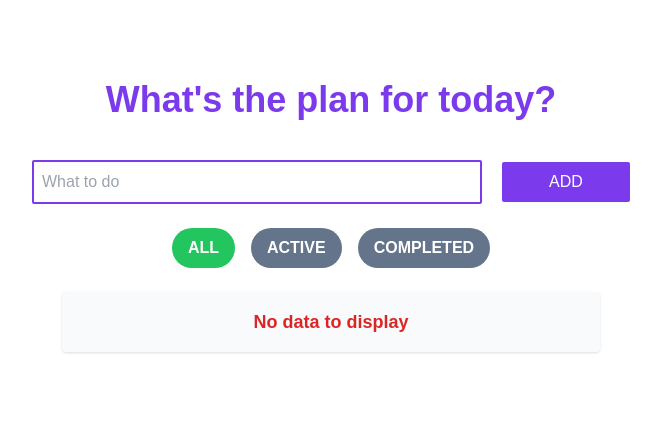
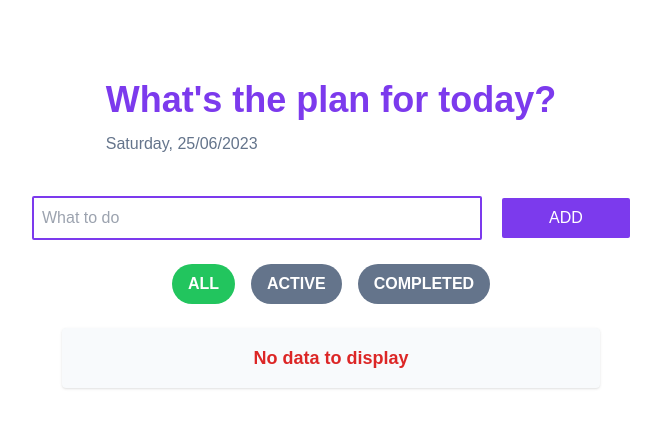
Before and after one commit to Anugerah20/Todolist-App, a React (Vite) app: page / in a window 1280 px wide. Shown: the top 428 px of the page, without its empty margins (309-970 px from the left). Built offline with nearby package versions, Linux system fonts and the light colour scheme.

Commit message:
add date for todolist

```diff
--- a/src/components/FormTodoList.jsx
+++ b/src/components/FormTodoList.jsx
@@ -134,9 +134,12 @@ function FormTodoList() {
   return (
     /* START: FORM TODO */
     <main className="w-[90%] sm:w-max h-auto sm:h-auto lg:h-auto mx-auto md:mx-auto flex sm:flex justify-center sm:justify-center items-center sm:items-center font-sansPro flex-col mt-20 lg:mt-20 md:mt-10">
+      <div>
         <h1 className="text-center text-violet-600 sm:text-center text-3xl sm:text-4xl font-extrabold">
           What's the plan for today?
         </h1>
+        <p className="mt-3 text-md text-center sm:text-left text-slate-500">Saturday, 25/06/2023</p>
+      </div>
       <section className="flex sm:flex justify-center sm:justify-center items-center sm:items-start w-full mx-4 sm:mx-auto mt-10 sm:mt-10 md:mt-5 lg:mt-10">
         <form onSubmit={handleSubmit}>
           <input
@@ -164,24 +167,21 @@ function FormTodoList() {
       {/* START: Filter Button */}
       <section className="font-sansPro flex flex-wrap justify-center sm:justify-start md:justify-center items-center mx-auto mt-6 sm:mt-6 md:mt-6 lg:mt-6">
         <button
-          className={`px-3 py-2 sm:px-4 sm:py-2 me-3 sm:me-4 rounded-full font-bold mb-2 sm:mb-0 text-white ${
-            filter === "ALL" ? "bg-green-500" : "bg-slate-500"
+          className={`px-3 py-2 sm:px-4 sm:py-2 me-3 sm:me-4 rounded-full font-bold mb-2 sm:mb-0 text-white ${filter === "ALL" ? "bg-green-500" : "bg-slate-500"
             }`}
           onClick={() => handleFilterTodoList("ALL")}
         >
           ALL
         </button>
         <button
-          className={`px-3 py-2 sm:px-4 sm:py-2 me-3 sm:me-4 rounded-full font-bold mb-2 sm:mb-0 text-white ${
-            filter === "ACTIVE" ? "bg-green-500" : "bg-slate-500"
+          className={`px-3 py-2 sm:px-4 sm:py-2 me-3 sm:me-4 rounded-full font-bold mb-2 sm:mb-0 text-white ${filter === "ACTIVE" ? "bg-green-500" : "bg-slate-500"
             }`}
           onClick={() => handleFilterTodoList("ACTIVE")}
         >
           ACTIVE
         </button>
         <button
-          className={`px-3 py-2 sm:px-4 sm:py-2 rounded-full font-bold mb-2 sm:mb-0 text-white ${
-            filter === "COMPLETED" ? "bg-green-500" : "bg-slate-500"
+          className={`px-3 py-2 sm:px-4 sm:py-2 rounded-full font-bold mb-2 sm:mb-0 text-white ${filter === "COMPLETED" ? "bg-green-500" : "bg-slate-500"
             }`}
           onClick={() => handleFilterTodoList("COMPLETED")}
         >
```
Lines whose indentation alone changed are shown as unchanged.
